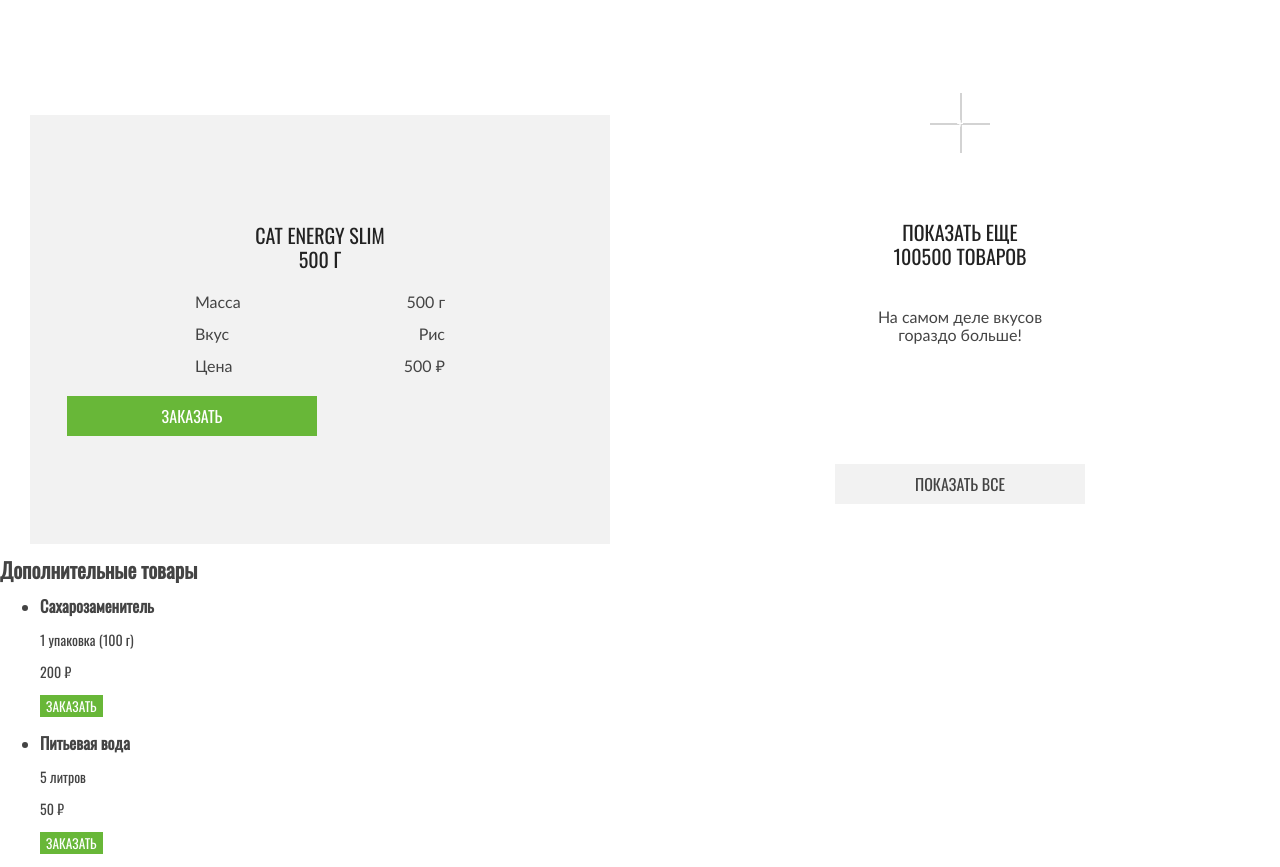
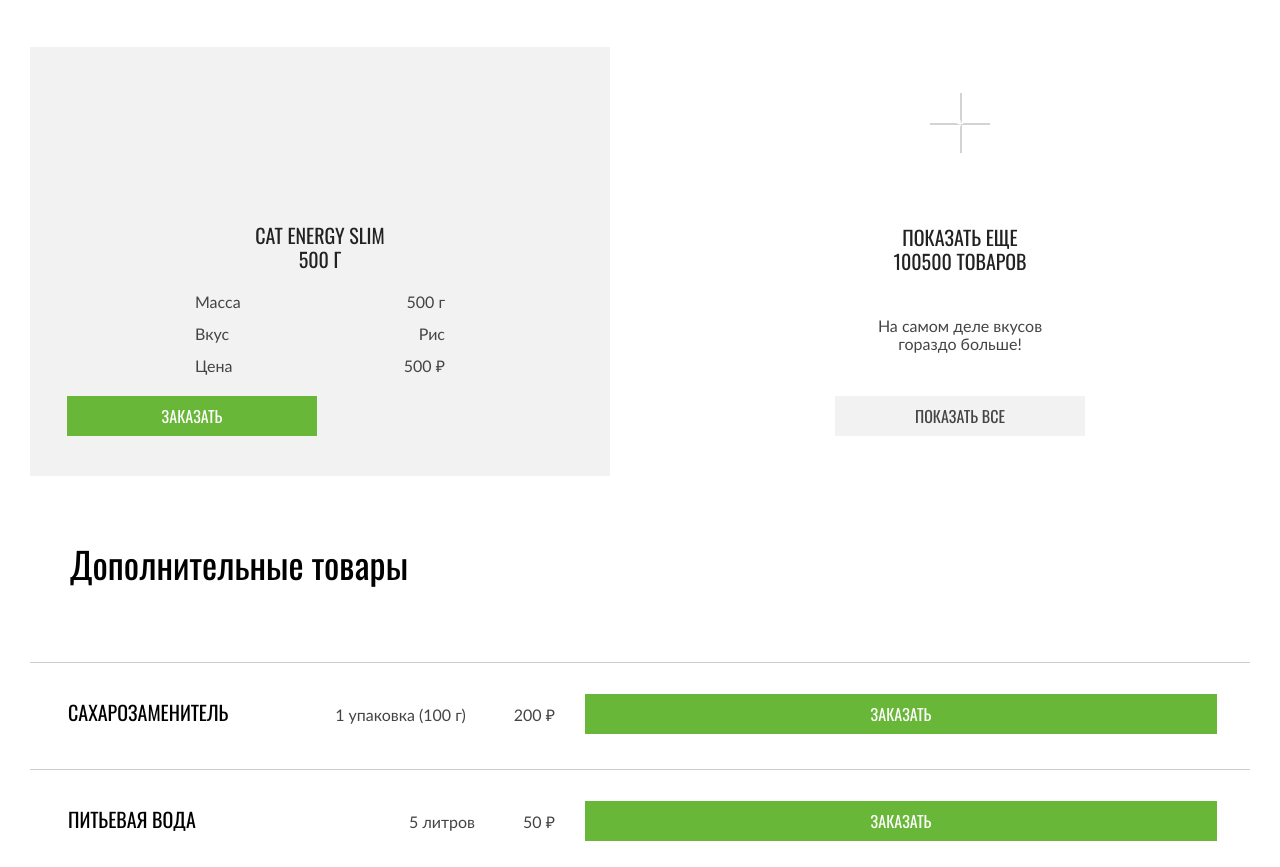
Before and after one commit to htmlacademy-adaptive/1662463-cat-energy-29, a website: page source/catalog.html in a window 1280 px wide. Shown: the part 1924-2791 px from the top of the page. Drawn offline with nearby package versions, Linux system fonts and the light colour scheme; files that its build step writes are made by us from their sources; files whose address does not match are found by name.

Commit message:
Выполняет стилизацию блока дополнительных товаров

```diff
--- a/source/catalog.html
+++ b/source/catalog.html
@@ -41,7 +41,7 @@
 
         <li class="products__item products__card products__card--small-size">
           <a href="" class="products__card-link">
-           <!--<img class="products__card-img" src="img/catalog/chicken-small.png" width="68" height="86"
+            <!--<img class="products__card-img" src="img/catalog/chicken-small.png" width="68" height="86"
               alt="Корм с куриным вкусом 500 грамм">-->
           </a>
           <div class="products__card-container">
@@ -57,7 +57,7 @@
             </dl>
 
           </div>
-          <button class="products__card-button button products__card-button--small" type="button">Заказать</button>
+          <button class="products__card-button button" type="button">Заказать</button>
         </li>
 
         <li class="products__item products__card products__card--big-size">
@@ -78,12 +78,12 @@
             </dl>
 
           </div>
-          <button class="products__card-button button products__card-button--small" type="button">Заказать</button>
+          <button class="products__card-button button" type="button">Заказать</button>
         </li>
 
         <li class="products__item products__card products__card--small-size">
           <a href="" class="products__card-link">
-           <!--<img class="products__card-img" src="img/catalog/fish-small.png" width="68" height="78"
+            <!--<img class="products__card-img" src="img/catalog/fish-small.png" width="68" height="78"
               alt="Корм со вкусом рыбы 500 грамм">-->
           </a>
           <div class="products__card-container">
@@ -99,7 +99,7 @@
             </dl>
 
           </div>
-          <button class="products__card-button button products__card-button--small" type="button">Заказать</button>
+          <button class="products__card-button button" type="button">Заказать</button>
         </li>
 
         <li class="products__item products__card products__card--big-size">
@@ -120,12 +120,12 @@
             </dl>
 
           </div>
-          <button class="products__card-button button products__card-button--small" type="button">Заказать</button>
+          <button class="products__card-button button" type="button">Заказать</button>
         </li>
 
         <li class="products__item products__card products__card--small-size">
           <a href="" class="products__card-link">
-           <!--<img class="products__card-img" src="img/catalog/buckwheat-small.png" width="68" height="78"
+            <!--<img class="products__card-img" src="img/catalog/buckwheat-small.png" width="68" height="78"
               alt="Корм со вкусом гречки 500 грамм">-->
           </a>
           <div class="products__card-container">
@@ -141,7 +141,7 @@
             </dl>
 
           </div>
-          <button class="products__card-button button products__card-button--small" type="button">Заказать</button>
+          <button class="products__card-button button" type="button">Заказать</button>
         </li>
 
         <li class="products__item products__card products__card--big-size">
@@ -162,7 +162,7 @@
             </dl>
 
           </div>
-          <button class="products__card-button button products__card-button--small" type="button">Заказать</button>
+          <button class="products__card-button button" type="button">Заказать</button>
         </li>
 
         <li class="products__item products__card products__card--small-size">
@@ -183,7 +183,7 @@
             </dl>
 
           </div>
-          <button class="products__card-button button products__card-button--small" type="button">Заказать</button>
+          <button class="products__card-button button" type="button">Заказать</button>
         </li>
 
         <li class="products__item products__card products__card--show-more">
@@ -191,41 +191,46 @@
           <span class="visually-hidden">Показать больше товаров</span>
           <h3 class="products__card-title products__card-title--show-more">Показать еще 100500 товаров</h3>
           <p class="products__card-text">На самом деле вкусов гораздо больше!</p>
-          <button class="products__card-button button products__card-button--show-all" type="button">Показать все</button>
+          <button class="products__card-button button products__card-button--show-all" type="button">Показать
+            все</button>
         </li>
       </ul>
 
     </section>
-    <section class="additional-products">
-      <h2 class="additional-products__heading">Дополнительные товары</h2>
-      <ul class="additional-products__list">
-        <li class="additional-products__item">
-          <h3 class="additional-products__title">Сахарозаменитель</h3>
-          <p class="additional-products__quantity">1 упаковка (100 г)</p>
-          <p class="additional-products__price">200 ₽</p>
-          <button class="additional-products__button button additional-products__button--wide"
-            type="button">Заказать</button>
+    <section class="second-products">
+      <h2 class="second-products__heading">Дополнительные товары</h2>
+      <ul class="second-products__list">
+        <li class="second-products__item second-products__card">
+          <h3 class="second-products__card-title">Сахарозаменитель</h3>
+          <div class="second-products__card-wrapper">
+            <p class="second-products__card-text">1 упаковка (100 г)</p>
+            <p class="second-products__card-text">200 ₽</p>
+          </div>
+          <button class="second-products__button button" type="button">Заказать</button>
         </li>
-        <li class="additional-products__item">
-          <h3 class="additional-products__title">Питьевая вода</h3>
-          <p class="additional-products__quantity">5 литров</p>
-          <p class="additional-products__price">50 ₽</p>
-          <button class="additional-products__button button additional-products__button--wide"
-            type="button">Заказать</button>
+        <li class="second-products__item second-products__card">
+          <h3 class="second-products__card-title">Питьевая вода</h3>
+          <div class="second-products__card-wrapper">
+            <p class="second-products__card-text">5 литров</p>
+            <p class="second-products__card-text">50 ₽</p>
+          </div>
+          <button class="second-products__button button" type="button">Заказать</button>
         </li>
-        <li class="additional-products__item">
-          <h3 class="additional-products__title">Молоко</h3>
-          <p class="additional-products__quantity">1 литр</p>
-          <p class="additional-products__price">100 ₽</p>
-          <button class="additional-products__button button additional-products__button--wide"
-            type="button">Заказать</button>
+        <li class="second-products__item second-products__card">
+          <h3 class="second-products__card-title">Молоко</h3>
+          <div class="second-products__card-wrapper">
+            <p class="second-products__card-text">1 литр</p>
+            <p class="second-products__card-text">100 ₽</p>
+          </div>
+          <button class="second-products__button button" type="button">Заказать</button>
         </li>
-        <li class="additional-products__item">
-          <h3 class="additional-products__title">Витамины</h3>
-          <p class="additional-products__quantity">1 упаковка (30 г)</p>
-          <p class="additional-products__price">300 ₽</p>
-          <button class="additional-products__button button additional-products__button--wide"
-            type="button">Заказать</button>
+        <li class="second-products__item second-products__card">
+          <h3 class="second-products__card-title">Витамины</h3>
+          <div class="second-products__card-wrapper">
+            <p class="second-products__card-text">1 упаковка (30 г)</p>
+            <p class="second-products__card-text">300 ₽</p>
+          </div>
+          <button class="second-products__button button" type="button">Заказать</button>
         </li>
       </ul>
     </section>
--- a/source/less/blocks/catalog/products.less
+++ b/source/less/blocks/catalog/products.less
@@ -14,6 +14,16 @@
     row-gap: 63px;
   }
 }
+
+.products__item {
+  position: relative;
+}
+
+.products__item::before {
+  content: "";
+  position: absolute;
+}
+
 
 
 .products__card {
@@ -36,7 +46,7 @@
 
 }
 
-.products__card::before{
+.products__card::before {
   @media (min-width: @tablet-width) {
     content: "";
     position: absolute;
@@ -138,10 +148,6 @@
 
 }
 
-.products__card-button {
-  grid-column: 1 / -1;
-}
-
 .products__card--show-more {
   margin: 25px 0;
   display: flex;
@@ -189,6 +195,10 @@
     line-height: 18px;
     margin: 0 0 82px;
     text-align: center;
-    width: 180px;
+    width: 172px;
+  }
+
+  @media (min-width: @tablet-width) {
+    margin: 0;
   }
 }
--- /dev/null
+++ b/source/less/blocks/catalog/second-products.less
@@ -0,0 +1,124 @@
+.second-products {
+  margin: 0 20px;
+
+  @media (min-width: @tablet-width) {
+    margin: 70px 30px;
+  }
+
+  @media (min-width: @desktop-width) {
+    margin: 76px 110px 0;
+  }
+}
+
+.second-products__heading {
+  color: @basic-black;
+  margin: 0;
+  font-size: 24px;
+  line-height: 24px;
+  font-weight: 400;
+
+  @media (min-width: @tablet-width) {
+    font-size: 36px;
+    line-height: 36px;
+    padding-left: 40px;
+  }
+
+  @media (min-width: @desktop-width) {
+    padding: 0;
+  }
+}
+
+.second-products__list {
+  list-style: none;
+  margin: 36px 0 0;
+  padding: 0;
+
+  @media (min-width: @tablet-width) {
+    margin: 80px 0 0;
+  }
+
+  @media (min-width: @desktop-width) {}
+}
+
+.second-products__item {
+  margin: 0;
+  padding: 13px 0 19px;
+  border-top: 1px solid #cdcdcd;
+
+  @media (min-width: @tablet-width) {
+    padding: 26px 33px 28px 38px;
+  }
+
+  @media (min-width: @desktop-width) {
+    padding: 25px 0 27px;
+  }
+}
+
+.second-products__item:last-child {
+  border-bottom: 1px solid #cdcdcd;
+}
+
+.second-products__card {
+  display: flex;
+  flex-wrap: wrap;
+  flex-direction: column;
+  justify-content: space-between;
+
+  @media (min-width: @tablet-width) {
+    display: grid;
+    grid-template-columns: repeat(2, 1fr);
+    gap: 30px;
+    align-items: baseline;
+  }
+
+  @media (min-width: @desktop-width) {
+    grid-template-columns: 232px 284px min-content;
+    gap: 112px;;
+
+  }
+}
+
+.second-products__card-title {
+  margin: 0;
+  padding: 0;
+  color: @basic-black;
+  font-size: 16px;
+  line-height: 16px;
+  font-weight: 400;
+  text-transform: uppercase;
+
+  @media (min-width: @tablet-width) {
+    font-size: 20px;
+    line-height: 20px;
+  }
+
+  @media (min-width: @tablet-width) {}
+}
+
+.second-products__card-wrapper {
+  display: flex;
+  flex-direction: row;
+  justify-content: space-between;
+
+  @media (min-width: @tablet-width) {
+    justify-content: flex-end;
+    gap: 48px;
+  }
+
+  @media (min-width: @desktop-width) {
+    gap: 112px;
+  }
+}
+
+.second-products__card-text {
+  font-family: "Lato", sans-serif;
+  font-size: 14px;
+  line-height: 14px;
+
+  @media (min-width: @tablet-width) {
+    font-size: 16px;
+    line-height: 20px;
+  }
+
+  @media (min-width: @tablet-width) {}
+}
--- a/source/less/blocks/index/benefits.less
+++ b/source/less/blocks/index/benefits.less
@@ -10,7 +10,7 @@
 
   @media (min-width: @desktop-width) {
     min-height: 450px;
-    margin: 56px 107px 0 110px;
+    margin: 56px 107px 69px 110px;
   }
 }
 
@@ -26,6 +26,9 @@
     font-size: 60px;
     line-height: 60px;
     width: 385px;
+  }
+  @media (min-width: @desktop-width) {
+    margin-top: 71px;
   }
 }
 
--- a/source/less/blocks/index/programs.less
+++ b/source/less/blocks/index/programs.less
@@ -68,7 +68,7 @@
   @media (min-width: @desktop-width) {
     width: 100px;
     height: 100px;
-    top: 67px;
+    top: 47px;
     right: 418px;
   }
 }
@@ -96,7 +96,7 @@
     font-size: 36px;
     line-height: 36px;
     text-align: center;
-    margin: 99px 0 71px;
+    margin: 77px 0 71px;
   }
 }
 
--- a/source/less/common/elements/button.less
+++ b/source/less/common/elements/button.less
@@ -10,7 +10,7 @@
 }
 
 .button--program {
-  padding: 11px 8px;
+  padding: 11px;
   width: 280px;
   margin: 0 auto;
   position: relative;
@@ -18,7 +18,7 @@
   @media (min-width: @tablet-width) {
     font-size: 20px;
     line-height: 20px;
-    padding: 16px 11px;
+    padding: 16px;
     width: 244px;
     height: 54px;
     text-align: center;
@@ -26,12 +26,18 @@
     top: 305px;
     left: 120px;
   }
+
+  @media (min-width: @desktop-width) {
+    top: 348px;
+    left: 189px;
+  }
 }
 
 .products__card-button {
+  grid-column: 1 / -1;
   font-size: 16px;
   line-height: 20px;
-  padding: 10px 0;
+  padding: 10px;
 
   @media (min-width: @tablet-width) {
     min-width: 250px;
@@ -63,7 +69,29 @@
   min-width: 280px;
   margin-top: 21px;
 
-  @media (min-width: @tablet-width){
+  @media (min-width: @tablet-width) {
     min-width: 250px;
   }
+
+  @media (min-width: @desktop-width) {
+    min-width: 169px;
+  }
 }
+
+.second-products__button {
+  padding: 8px;
+  font-size: 16px;
+  line-height: 20px;
+  text-transform: uppercase;
+  min-height: 40px;
+
+  @media (min-width: @tablet-width) {
+    grid-column: 1 / -1;
+    width: 632px;
+  }
+
+  @media (min-width: @desktop-width) {
+    grid-column: auto;
+    width: 244px;
+  }
+}
--- a/source/less/style.less
+++ b/source/less/style.less
@@ -18,3 +18,4 @@
 @import url(./blocks/footer/developers.less);
 @import url(./blocks/catalog/catalog.less);
 @import url(./blocks/catalog/products.less);
+@import url(./blocks/catalog/second-products.less);
```
Also changed, not shown: source/less/blocks/header/header.less (+9 -4 lines), source/less/blocks/header/site-list.less (+6 -2 lines), source/less/blocks/index/hero.less (+10 -3 lines), source/img/header/logo-text-tablet.svg (added).
